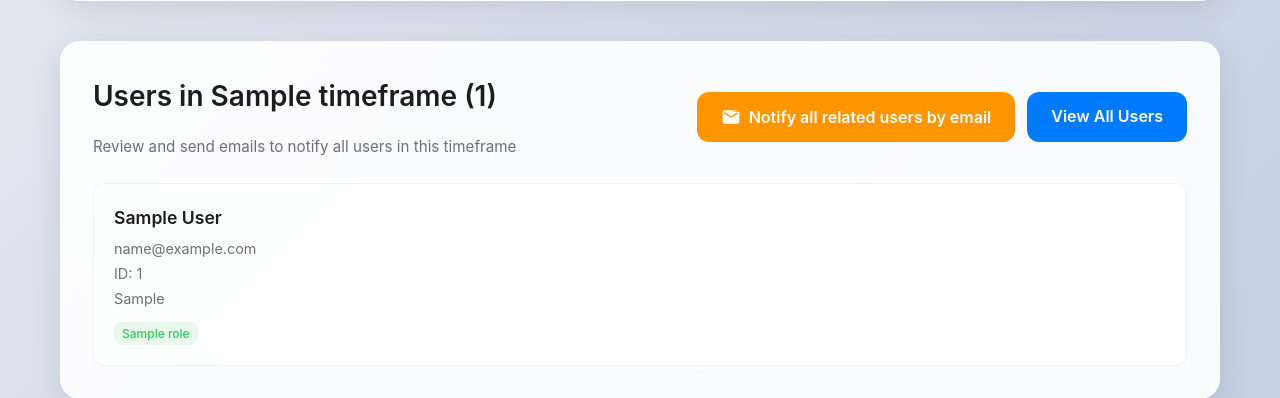
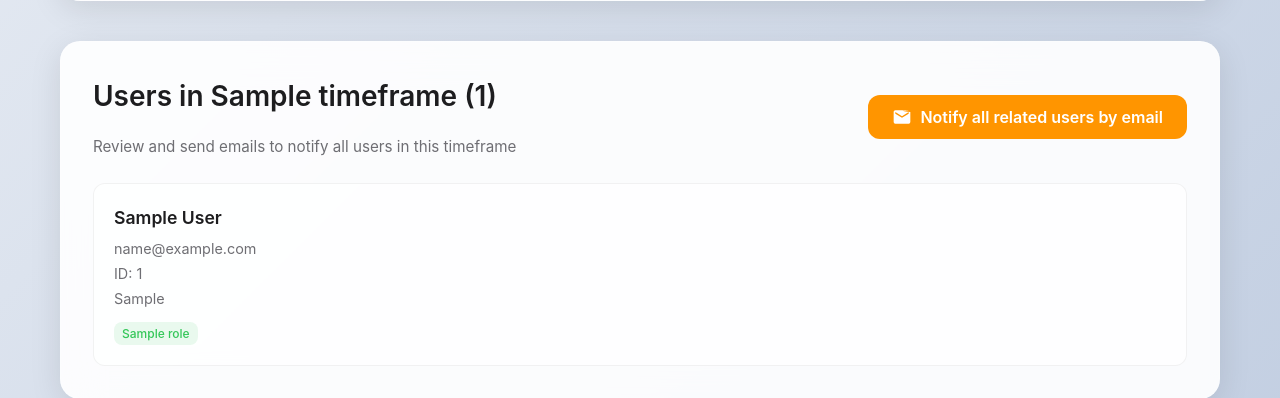
Before and after one commit to echo-tzh/projectFlow, a Flask app: page /load_data/select_timeframe/1 in a window 1280 px wide. Shown: the part 1128-1526 px from the top of the page. Run offline with Flask 3, Linux system fonts and the light colour scheme; tables that the repository leaves empty hold one stand-in row (values such as "Sample post").

Commit message:
Front end changes

```diff
--- a/app.py
+++ b/app.py
@@ -10,6 +10,8 @@ from features.createSchool.createSchoolController import create_school_bp
 from features.educationAdmin.manageTimeframe.manageTimeframeController import manage_timeframe_bp
 from features.educationAdmin.load_data.loadDataController import load_data_bp
 from features.dashboard.dashboardController import universal_dashboard_bp
+
+
 
 
 app = Flask(__name__)
--- a/features/educationAdmin/load_data/loadDataController.py
+++ b/features/educationAdmin/load_data/loadDataController.py
@@ -187,7 +187,7 @@ def send_welcome_notifications(timeframe_id):
         users_in_timeframe = timeframe.users
 
 
-        # Step 1: Call the email service with the pre-generated passwords
+        # 📧 Step 1: Call the email service with the pre-generated passwords
         # This will send the emails using the passwords generated during the upload.
         result = send_welcome_emails(users_in_timeframe, timeframe, passwords=passwords_for_email)
 
--- a/features/educationAdmin/load_data/templates/loadData.html
+++ b/features/educationAdmin/load_data/templates/loadData.html
@@ -693,9 +693,7 @@
                                     </svg>
                                     Notify all related users by email
                                 </button>
-                                <a href="{{ url_for('load_data.view_users', timeframe_id=timeframe.id) }}" class="btn btn-primary">
-                                    View All Users
-                                </a>
+
                             </div>
                         </div>
 
--- a/features/educationAdmin/manageTimeframe/templates/manage_timeframes.html
+++ b/features/educationAdmin/manageTimeframe/templates/manage_timeframes.html
@@ -627,7 +627,7 @@
 
                                 <div class="timeframe-actions">
                                     <a href="{{ url_for('load_data.select_timeframe', timeframe_id=timeframe.id) }}" class="action-btn load-data-btn">
-                                        📊 Manage and Notify users
+                                        📊 Load and Notify users
                                     </a>
                                     <button class="action-btn edit-btn" onclick="openEditModal({{ timeframe.id }}, '{{ timeframe.name|e }}', '{{ timeframe.start_date }}', '{{ timeframe.end_date }}')">
                                         ✏️ Edit
```
